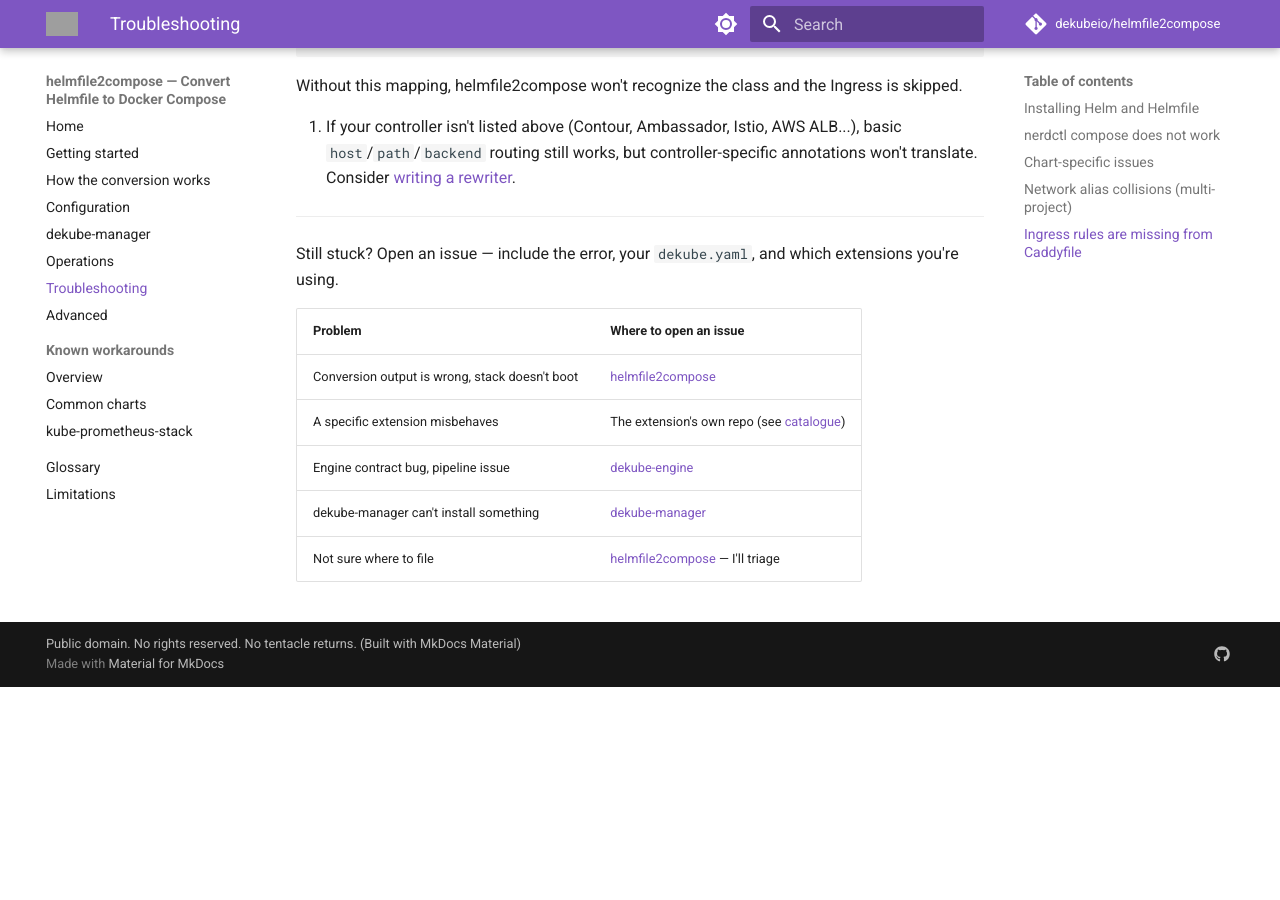
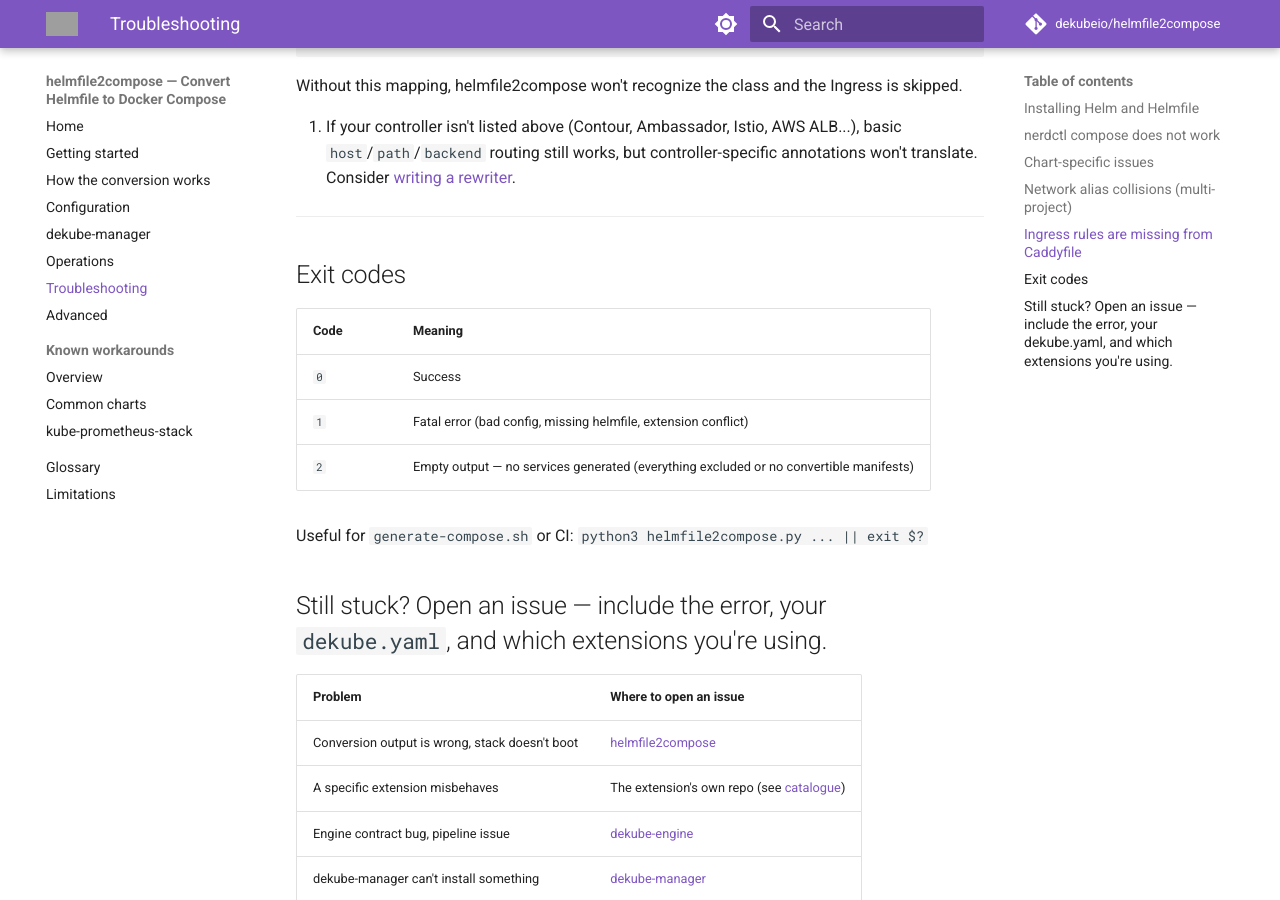
Before and after one commit to dekubeio/helmfile2compose-docs, an MkDocs documentation site: the page built from docs/troubleshooting.md, in a window 1280 px wide and 900 px high, scrolled down 3057 px. Built offline with MkDocs 1.6.1 and Material for MkDocs 9.7.7, drawn with Linux system fonts in a browser that asks for light colours; comment, search, counter and statistics services are not loaded; before the commit the page ends 3744 px from its top, so only the background shows below that; grey boxes are pictures that could not be loaded.

Commit message:
docs: update conversion docs for depends_on, healthcheck, binaryData; add exit codes

```diff
--- a/docs/troubleshooting.md
+++ b/docs/troubleshooting.md
@@ -99,7 +99,17 @@
 
 ---
 
-Still stuck? Open an issue — include the error, your `dekube.yaml`, and which extensions you're using.
+## Exit codes
+
+| Code | Meaning |
+|------|---------|
+| `0` | Success |
+| `1` | Fatal error (bad config, missing helmfile, extension conflict) |
+| `2` | Empty output — no services generated (everything excluded or no convertible manifests) |
+
+Useful for `generate-compose.sh` or CI: `python3 helmfile2compose.py ... || exit $?`
+
+## Still stuck? Open an issue — include the error, your `dekube.yaml`, and which extensions you're using.
 
 | Problem | Where to open an issue |
 |---------|------------------------|
```
Also changed, not shown: docs/how-conversion-works.md (+3 -3 lines), docs/limitations.md (+1 -1 lines).
